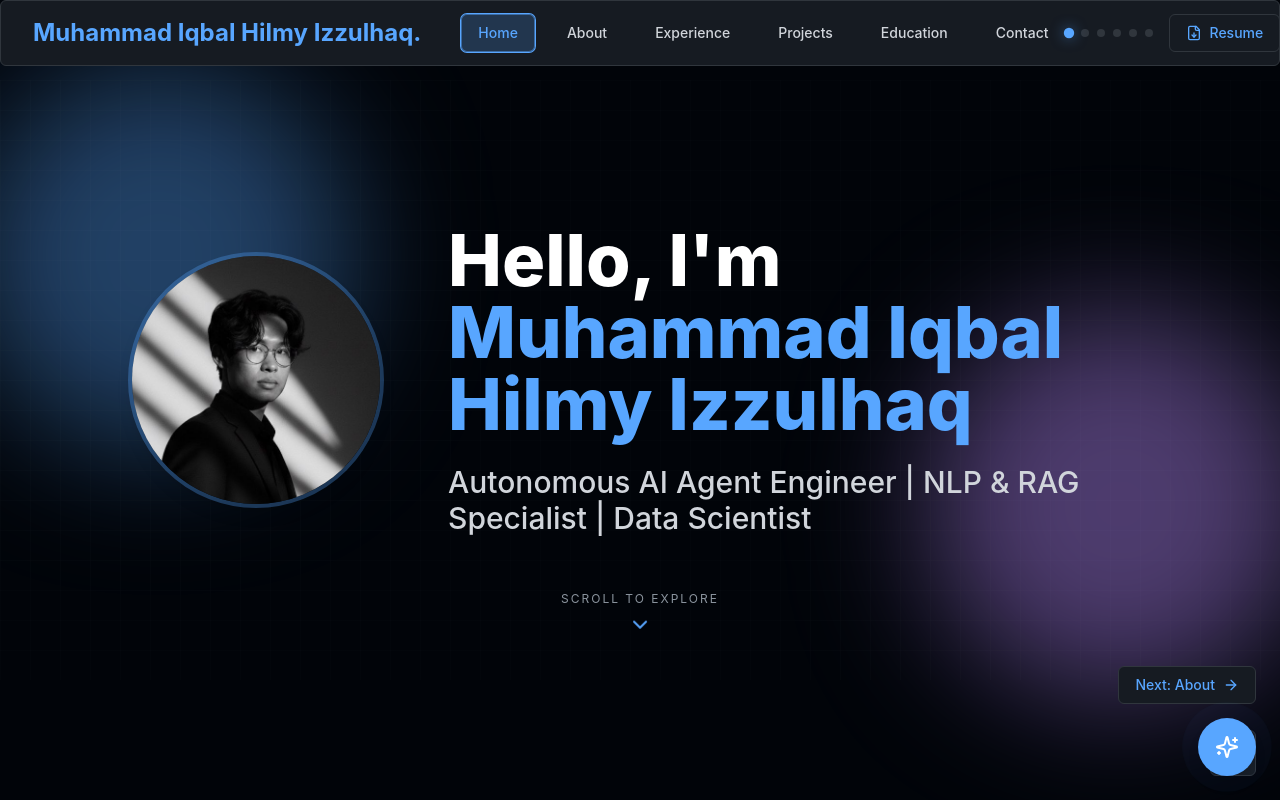
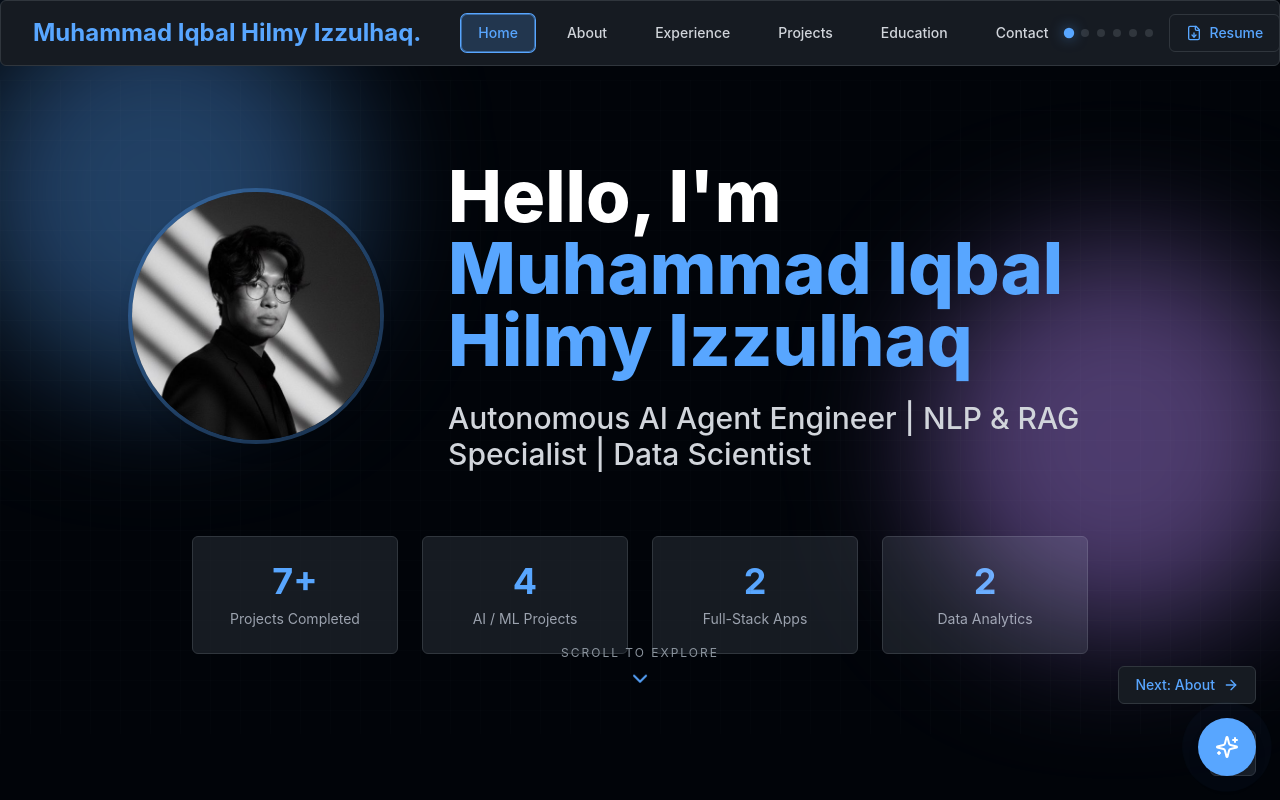
Before and after one commit to Shiverion/Shiverion.github.io, a React (Vite) app: page / in a window 1280 px wide. Shown: the top 800 px of the page. Built offline with nearby package versions, Linux system fonts and the light colour scheme.

Commit message:
Add Meeting Summarizer project, animated stats counter, and SEO meta tags

```diff
--- a/index.html
+++ b/index.html
@@ -1,13 +1,44 @@
 <!doctype html>
 <html lang="en">
+
 <head>
   <meta charset="UTF-8" />
-    <link rel="icon" type="image/svg+xml" href="/vite.svg" />
+  <link rel="icon" type="image/x-icon" href="/favicon.ico" />
   <meta name="viewport" content="width=device-width, initial-scale=1.0" />
-    <title>my-portfolio-project</title>
+
+  <!-- Primary Meta Tags -->
+  <title>Muhammad Iqbal Hilmy Izzulhaq | AI Agent Engineer & Data Scientist</title>
+  <meta name="title" content="Muhammad Iqbal Hilmy Izzulhaq | AI Agent Engineer & Data Scientist" />
+  <meta name="description"
+    content="Autonomous AI Agent Engineer, NLP & RAG Specialist, and Data Scientist. Building intelligent AI agents with OpenAI, LangChain, CrewAI, and LangGraph. View my portfolio of AI-driven projects." />
+  <meta name="keywords"
+    content="AI Engineer, Data Scientist, RAG, LangChain, OpenAI, Python, Machine Learning, NLP, Agentic AI, Portfolio" />
+  <meta name="author" content="Muhammad Iqbal Hilmy Izzulhaq" />
+  <meta name="robots" content="index, follow" />
+
+  <!-- Open Graph / Facebook -->
+  <meta property="og:type" content="website" />
+  <meta property="og:url" content="https://shiverion-github-io.vercel.app/" />
+  <meta property="og:title" content="Muhammad Iqbal Hilmy Izzulhaq | AI Agent Engineer & Data Scientist" />
+  <meta property="og:description"
+    content="Autonomous AI Agent Engineer, NLP & RAG Specialist, and Data Scientist. Building intelligent AI agents with OpenAI, LangChain, CrewAI, and LangGraph." />
+  <meta property="og:image" content="https://shiverion-github-io.vercel.app/images/og-preview.png" />
+
+  <!-- Twitter -->
+  <meta property="twitter:card" content="summary_large_image" />
+  <meta property="twitter:url" content="https://shiverion-github-io.vercel.app/" />
+  <meta property="twitter:title" content="Muhammad Iqbal Hilmy Izzulhaq | AI Agent Engineer & Data Scientist" />
+  <meta property="twitter:description"
+    content="Autonomous AI Agent Engineer, NLP & RAG Specialist, and Data Scientist. Building intelligent AI agents with OpenAI, LangChain, CrewAI, and LangGraph." />
+  <meta property="twitter:image" content="https://shiverion-github-io.vercel.app/images/og-preview.png" />
+
+  <!-- Theme Color -->
+  <meta name="theme-color" content="#050816" />
 </head>
+
 <body>
   <div id="root"></div>
   <script type="module" src="/src/main.jsx"></script>
 </body>
+
 </html>
--- a/src/App.jsx
+++ b/src/App.jsx
@@ -110,6 +110,16 @@ const portfolioData = {
     }
   ],
   projects: [
+    {
+      slug: "meeting-summarizer",
+      title: "Meeting Summarizer",
+      description: "A full-stack web application for transcribing meeting recordings and generating AI-powered summaries. Features <strong>OpenAI Whisper</strong> for audio transcription, <strong>GPT-4o-mini</strong> for intelligent summarization, and <strong>Clerk</strong> for user authentication. Deployed on <strong>Google Cloud Run</strong> with a complete CI/CD pipeline via GitHub Actions.",
+      technologies: ["React", "FastAPI", "OpenAI", "GCP", "Docker"],
+      metrics: ["AI Transcription", "Cloud Native"],
+      demoUrl: "https://meeting-summarizer-frontend-536127761034.asia-southeast1.run.app",
+      repoUrl: null,
+      imageUrl: "/images/meeting-summary.gif"
+    },
     {
       slug: "cybersecurity-analyzer",
       title: "Cybersecurity Analyzer Agent",
@@ -276,6 +286,7 @@ const AGENT_SYSTEM_PROMPT = `You are "Career-Twin," a professional AI Agent repr
     4.  **Telco Churn Analysis:** A predictive model (AllKNN) that achieved 93.7% recall, saving $18.8K in potential high-risk churn.
     5.  **Airbnb Data Analysis:** Optimized pricing models to increase December revenue by 7.6% (฿3.9 million).
     6.  **Cybersecurity Analyzer Agent:** A web-based tool for identifying security vulnerabilities in Python code using AI-driven analysis and Semgrep (MCP), deployed on Azure/GCP.
+    7.  **Meeting Summarizer:** A full-stack web app for transcribing meetings with OpenAI Whisper and generating AI-powered summaries with GPT-4o-mini. Deployed on Google Cloud Run with CI/CD via GitHub Actions.
 
 * **Education:**
     * Purwadhika Digital Technology School (Data Analysis & Machine Learning)
@@ -287,6 +298,56 @@ const AGENT_SYSTEM_PROMPT = `You are "Career-Twin," a professional AI Agent repr
     * Metaverse Engineering (Kominfo, April 2023)
     * Data Science & AI (DQLab, 2020 – 2022)
 `;
+
+// --- ANIMATED COUNTER COMPONENT ---
+/**
+ * AnimatedCounter Component
+ * Displays a number that animates from 0 to the target value when scrolled into view.
+ */
+const AnimatedCounter = ({ value, prefix = '', suffix = '', decimals = 0 }) => {
+  const [count, setCount] = useState(0);
+  const [hasAnimated, setHasAnimated] = useState(false);
+  const ref = useRef(null);
+
+  useEffect(() => {
+    const observer = new IntersectionObserver(
+      ([entry]) => {
+        if (entry.isIntersecting && !hasAnimated) {
+          setHasAnimated(true);
+          let start = 0;
+          const end = value;
+          const duration = 2000;
+          const stepTime = 16;
+          const steps = duration / stepTime;
+          const increment = end / steps;
+
+          const timer = setInterval(() => {
+            start += increment;
+            if (start >= end) {
+              setCount(end);
+              clearInterval(timer);
+            } else {
+              setCount(start);
+            }
+          }, stepTime);
+        }
+      },
+      { threshold: 0.5 }
+    );
+
+    if (ref.current) {
+      observer.observe(ref.current);
+    }
+
+    return () => observer.disconnect();
+  }, [value, hasAnimated]);
+
+  return (
+    <div ref={ref} className="text-3xl md:text-4xl font-bold text-neon-cyan">
+      {prefix}{decimals > 0 ? count.toFixed(decimals) : Math.floor(count)}{suffix}
+    </div>
+  );
+};
 
 // --- MAIN APPLICATION ---
 
@@ -859,6 +920,38 @@ const Hero = ({ navigateTo, openAgentModal }) => {
           </motion.div>
         </div>
       </div>
+
+      {/* Stats Counter Section */}
+      <motion.div
+        initial={{ opacity: 0, y: 30 }}
+        animate={{ opacity: 1, y: 0 }}
+        transition={{ delay: 1, duration: 0.8 }}
+        className="w-full max-w-4xl mx-auto mt-16 grid grid-cols-2 md:grid-cols-4 gap-6"
+      >
+        {[
+          { value: 7, suffix: '+', label: 'Projects Completed' },
+          { value: 4, suffix: '', label: 'AI / ML Projects' },
+          { value: 2, suffix: '', label: 'Full-Stack Apps' },
+          { value: 2, suffix: '', label: 'Data Analytics' },
+        ].map((stat, index) => (
+          <motion.div
+            key={index}
+            initial={{ scale: 0.8, opacity: 0 }}
+            whileInView={{ scale: 1, opacity: 1 }}
+            viewport={{ once: true }}
+            transition={{ delay: 0.1 * index, duration: 0.5 }}
+            className="glass p-6 rounded-xl border border-neon-cyan/20 hover:border-neon-cyan/50 hover:shadow-neon-cyan transition-all duration-300 text-center"
+          >
+            <AnimatedCounter
+              value={stat.value}
+              prefix={stat.prefix}
+              suffix={stat.suffix}
+              decimals={stat.decimals}
+            />
+            <p className="text-gray-400 text-sm mt-2">{stat.label}</p>
+          </motion.div>
+        ))}
+      </motion.div>
 
       {/* Scroll Indicator */}
       <motion.div
```
Also changed, not shown: public/images/og-preview.png (added), 1 other file (tests, documents, lock files or other folders). Lines whose indentation alone changed are shown as unchanged.
